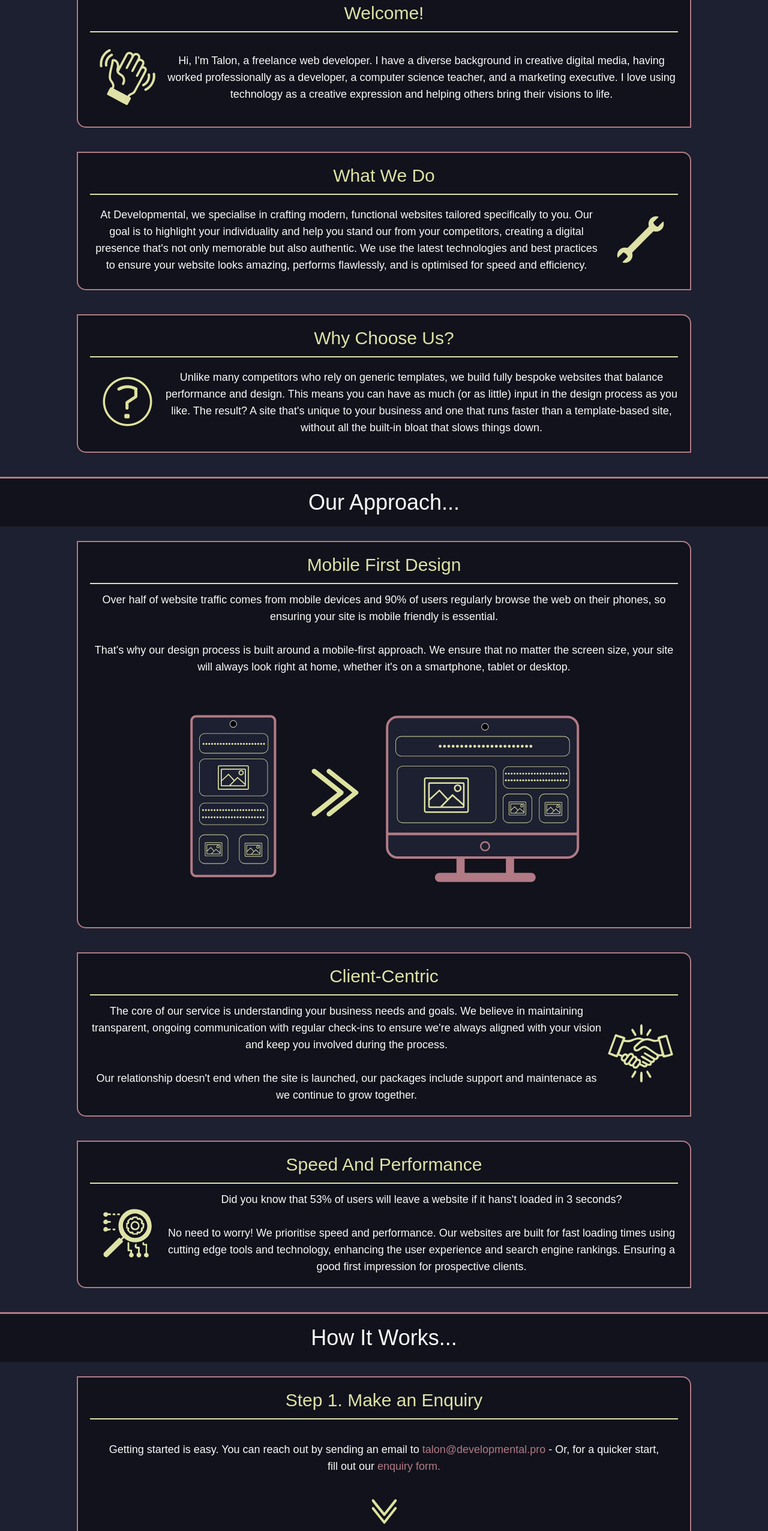
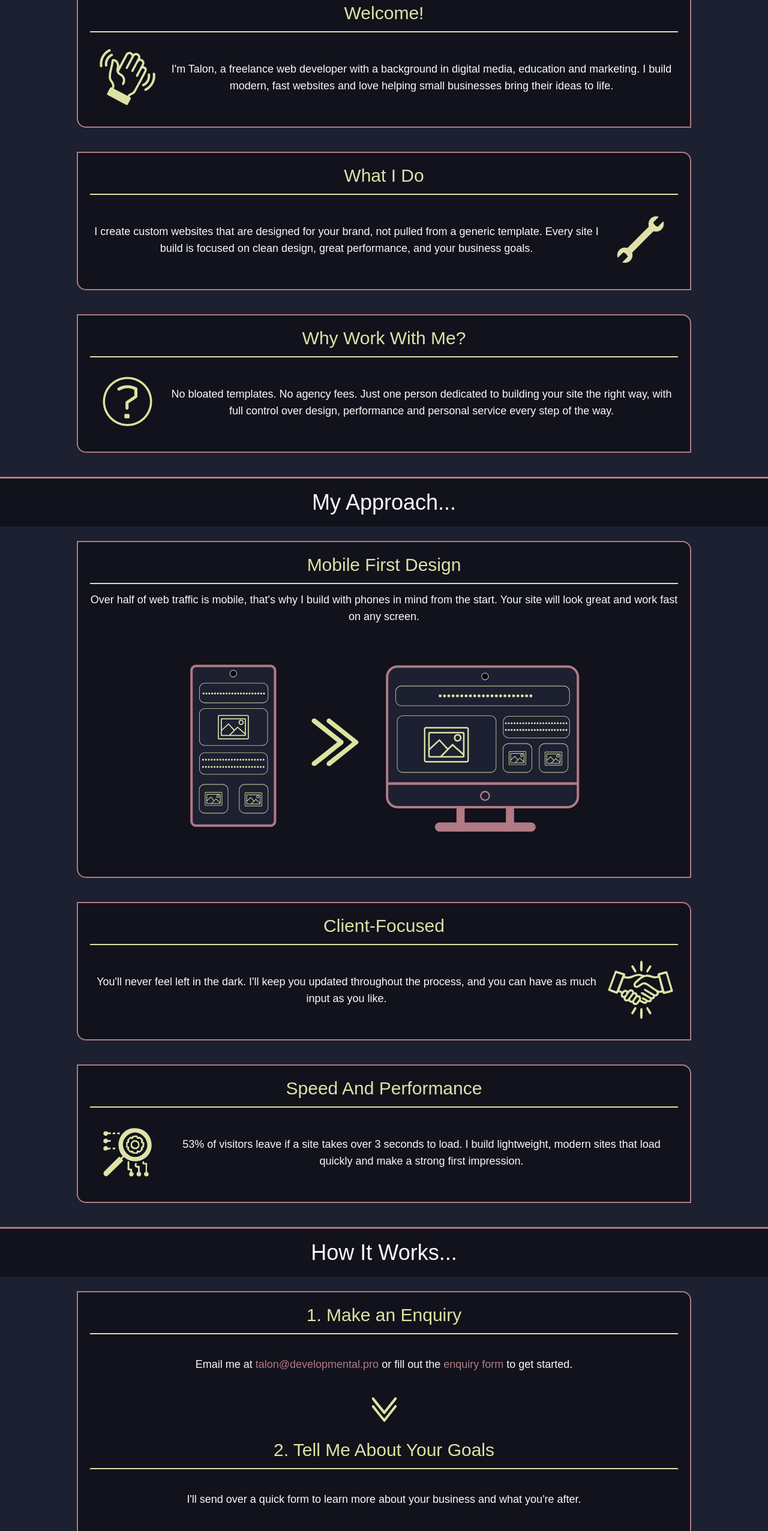
Before and after one commit to taloncodes/developmental, a SvelteKit app: page /about in a window 1280 px wide. Shown: the part 858-3411 px from the top of the page at 60% size. Built offline with nearby package versions, Linux system fonts and the light colour scheme; a web font is replaced by a local one.

Commit message:
adjust wording about page

```diff
--- a/src/routes/about/+page.svelte
+++ b/src/routes/about/+page.svelte
@@ -79,7 +79,7 @@
 
         <img src={wave} class="m-auto about-icon w-[75px] h-[75px] md:h-[100px] md:w-[100px] lg:w-[125px] lg:h-[125px]" alt="wave icon">
         <ul class="flex h-auto flex-col justify-evenly text-lg">
-            Hi, I'm Talon, a freelance web developer. I have a diverse background in creative digital media, having worked professionally as a developer, a computer science teacher, and a marketing executive. I love using technology as a creative expression and helping others bring their visions to life.
+            I'm Talon, a freelance web developer with a background in digital media, education and marketing. I build modern, fast websites and love helping small businesses bring their ideas to life.
         </ul>
 
 
@@ -89,13 +89,12 @@
 
 
     <div class="about sharp-corners w-full flex mb-10 flex-col justify-start">
-        <h2 class="text-3xl border-b-2 pb-3 mb-3 top-0 text-accent-one"> What We Do </h2>
+        <h2 class="text-3xl border-b-2 pb-3 mb-3 top-0 text-accent-one"> What I Do </h2>
 
         <div class="flex flex-col-reverse md:flex-row">
 
         <ul class="flex text-lg flex-col justify-evenly h-auto">
-            At Developmental, we specialise in crafting modern, functional websites tailored specifically to you. Our goal is to highlight your individuality and help you stand our from your competitors, creating a digital presence that's not only memorable but also authentic.
-            We use the latest technologies and best practices to ensure your website looks amazing, performs flawlessly, and is optimised for speed and efficiency.
+            I create custom websites that are designed for your brand, not pulled from a generic template. Every site I build is focused on clean design, great performance, and your business goals.
         </ul>
         <img src={tools} class="m-auto about-icon w-[75px] h-[75px] md:h-[100px] md:w-[100px] lg:w-[125px] lg:h-[125px]" alt="tools icon">
     </div>
@@ -103,11 +102,11 @@
 
     <div class="about sharp-corners w-full flex mb-10 flex-col justify-start">
 
-        <h2 class="text-3xl border-b-2 pb-3 mb-3 top-0 text-accent-one"> Why Choose Us? </h2>
+        <h2 class="text-3xl border-b-2 pb-3 mb-3 top-0 text-accent-one"> Why Work With Me? </h2>
         <div class="flex flex-col md:flex-row">
         <img src={qMark} class="m-auto about-icon w-[75px] h-[75px] md:h-[100px] md:w-[100px] lg:w-[125px] lg:h-[125px]" alt="question icon">
         <ul class="flex text-lg flex-col justify-evenly h-auto">
-            Unlike many competitors who rely on generic templates, we build fully bespoke websites that balance performance and design. This means you can have as much (or as little) input in the design process as you like. The result? A site that's unique to your business and one that runs faster than a template-based site, without all the built-in bloat that slows things down.
+            No bloated templates. No agency fees. Just one person dedicated to building your site the right way, with full control over design, performance and personal service every step of the way.
         </ul>
     </div>
     </div>
@@ -115,7 +114,7 @@
     </div>
 
     <div class="w-full p-5 px-[10%] border-accent-two border-t-3 darker xl:px-20 flex xl:text-xl justify-center text-center mb-6 text-accent-one">
-        <h1 class="text-4xl text-primary">Our Approach...</h1>
+        <h1 class="text-4xl text-primary">My Approach...</h1>
     </div>
 
     <div class="  px-[5%] xl:px-[10%]">
@@ -125,7 +124,7 @@
         <h2 class="text-3xl border-b-2 pb-3 mb-3 top-0 text-accent-one"> Mobile First Design</h2>
         <div class="flex flex-col">
         <ul class="flex flex-col justify-evenly h-auto text-lg">
-            Over half of website traffic comes from mobile devices and 90% of users regularly browse the web on their phones, so ensuring your site is mobile friendly is essential.<br><br> That's why our design process is built around a mobile-first approach. We ensure that no matter the screen size, your site will always look right at home, whether it's on a smartphone, tablet or desktop.
+            Over half of web traffic is mobile, that's why I build with phones in mind from the start. Your site will look great and work fast on any screen.
         </ul>
 
         <img src={response} width="800px" class="m-auto" alt="mobile to desktop responsiveness">
@@ -135,13 +134,13 @@
 
 
     <div class="about sharp-corners w-full flex mb-10 flex-col justify-start">
-        <h2 class="text-3xl border-b-2 pb-3 mb-3 top-0 text-accent-one"> Client-Centric </h2>
+        <h2 class="text-3xl border-b-2 pb-3 mb-3 top-0 text-accent-one"> Client-Focused</h2>
 
         <div class="flex flex-col-reverse md:flex-row">
 
         <ul class="flex flex-col justify-evenly h-auto text-lg">
 
-            The core of our service is understanding your business needs and goals. We believe in maintaining transparent, ongoing communication with regular check-ins to ensure we're always aligned with your vision and keep you involved during the process.<br><br>Our relationship doesn't end when the site is launched, our packages include support and maintenace as we continue to grow together.
+            You'll never feel left in the dark. I'll keep you updated throughout the process, and you can have as much input as you like.
         </ul>
         <img src={shake} class="m-auto about-icon w-[75px] h-[75px] md:h-[100px] md:w-[100px] lg:w-[125px] lg:h-[125px]" alt="tools icon">
     </div>
@@ -153,7 +152,7 @@
         <div class="flex flex-col md:flex-row">
             <img src={seo} class="m-auto about-icon w-[75px] h-[75px] md:h-[100px] md:w-[100px] lg:w-[125px] lg:h-[125px]" alt="question icon">
             <ul class="flex flex-col justify-evenly h-auto text-lg">
-                Did you know that 53% of users will leave a website if it hans't loaded in 3 seconds? <br> <br> No need to worry! We prioritise speed and performance. Our websites are built for fast loading times using cutting edge tools and technology, enhancing the user experience and search engine rankings. Ensuring a good first impression for prospective clients.
+               53% of visitors leave if a site takes over 3 seconds to load. I build lightweight, modern sites that load quickly and make a strong first impression.
             </ul>
         </div>
     </div>
@@ -170,20 +169,20 @@
 
 
 
-        <h2 class="text-3xl border-b-2 pb-3 mb-3 top-0 text-accent-one"> Step 1. Make an Enquiry </h2>
-        <p class="p-6 text-lg">Getting started is easy. You can reach out by sending an email to <a class="text-accent-two" href="mailto:talon@developmental.pro">talon@developmental.pro</a> - Or, for a quicker start, fill out our <button class="text-accent-two" onclick={openModal}>enquiry form.</button></p>
+        <h2 class="text-3xl border-b-2 pb-3 mb-3 top-0 text-accent-one"> 1. Make an Enquiry </h2>
+        <p class="p-6 text-lg">Email me at <a class="text-accent-two" href="mailto:talon@developmental.pro">talon@developmental.pro</a> or fill out the <button class="text-accent-two" onclick={openModal}>enquiry form</button> to get started.</p>
         <img src={downArrow} alt="down arrow" width="75px" class="m-auto pb-3">
-        <h2 class="text-3xl border-b-2 pb-3 mb-3 top-0 text-accent-one"> Step 2. Tell Us About Your Goals </h2>
-        <p class="p-6 text-lg">We'll send you a tailored package designed to gather the finer details about you and your website goals. This includes what you aim to achieve, along with any existing branding, logos, or designs you'd like us to incorporate.</p>
+        <h2 class="text-3xl border-b-2 pb-3 mb-3 top-0 text-accent-one"> 2. Tell Me About Your Goals </h2>
+        <p class="p-6 text-lg">I'll send over a quick form to learn more about your business and what you're after.</p>
         <img src={downArrow} alt="down arrow" width="77px" class="m-auto pb-3">
-        <h2 class="text-3xl border-b-2 pb-3 mb-3 top-0 text-accent-one"> Step 3. Planning & Design</h2>
-        <p class="p-6 text-lg">Once we've collected everything we need and received your initial deposit, we'll begin mapping out your website's functionality and design. Throughout this stage, we'll stay in regular contact to keep you updated.</p>
+        <h2 class="text-3xl border-b-2 pb-3 mb-3 top-0 text-accent-one"> 3. Design & Build</h2>
+        <p class="p-6 text-lg">Once we agree on a plan, I'll get to work on your site and keep you in the loop.</p>
         <img src={downArrow} alt="down arrow" width="75px" class="m-auto pb-3">
-        <h2 class="text-3xl border-b-2 pb-3 mb-3 top-0 text-accent-one"> Step 4. Review & Refine</h2>
-        <p class="p-6 text-lg">When the site is nearing completion, we'll provide you with early access so you can explore it firsthand. This is your opporunity to share feedback and request any revisions to ensure everything feels just right.</p>
+        <h2 class="text-3xl border-b-2 pb-3 mb-3 top-0 text-accent-one"> 4. Review & Refine</h2>
+        <p class="p-6 text-lg">You'll get a preview and can request changes before launch.</p>
         <img src={downArrow} alt="down arrow" width="75px" class="m-auto pb-3">
-        <h2 class="text-3xl border-b-2 pb-3 mb-3 top-0 text-accent-one"> Step 5. Launch & Beyond </h2>
-        <p class="p-6 text-lg">With your approval, we'll launch your website! But our support doesn't end there. If you ever need updates or changes, we offer flexible options. Choose from our ongoing maintenance packages or pay-as-you-go services with discounted rates for future adjustments.</p>
+        <h2 class="text-3xl border-b-2 pb-3 mb-3 top-0 text-accent-one"> 5. Launch & Support </h2>
+        <p class="p-6 text-lg">After launch, I'm still here. You can get updates, maintenance, or ongoing support - whatever works best for you.</p>
 
         <button
         onclick={openModal}
```
Also changed, not shown: src/lib/graphics/hero.svg.
